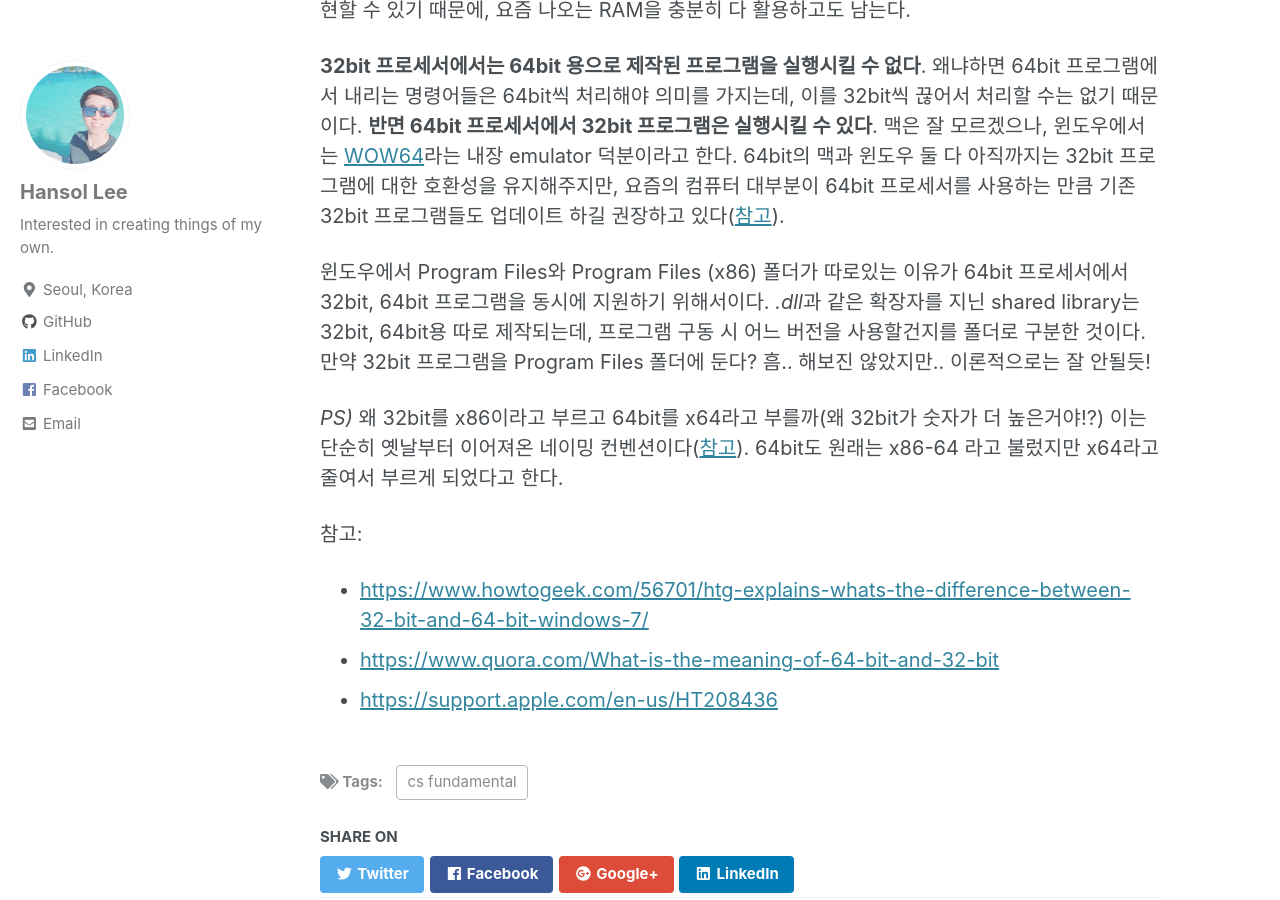
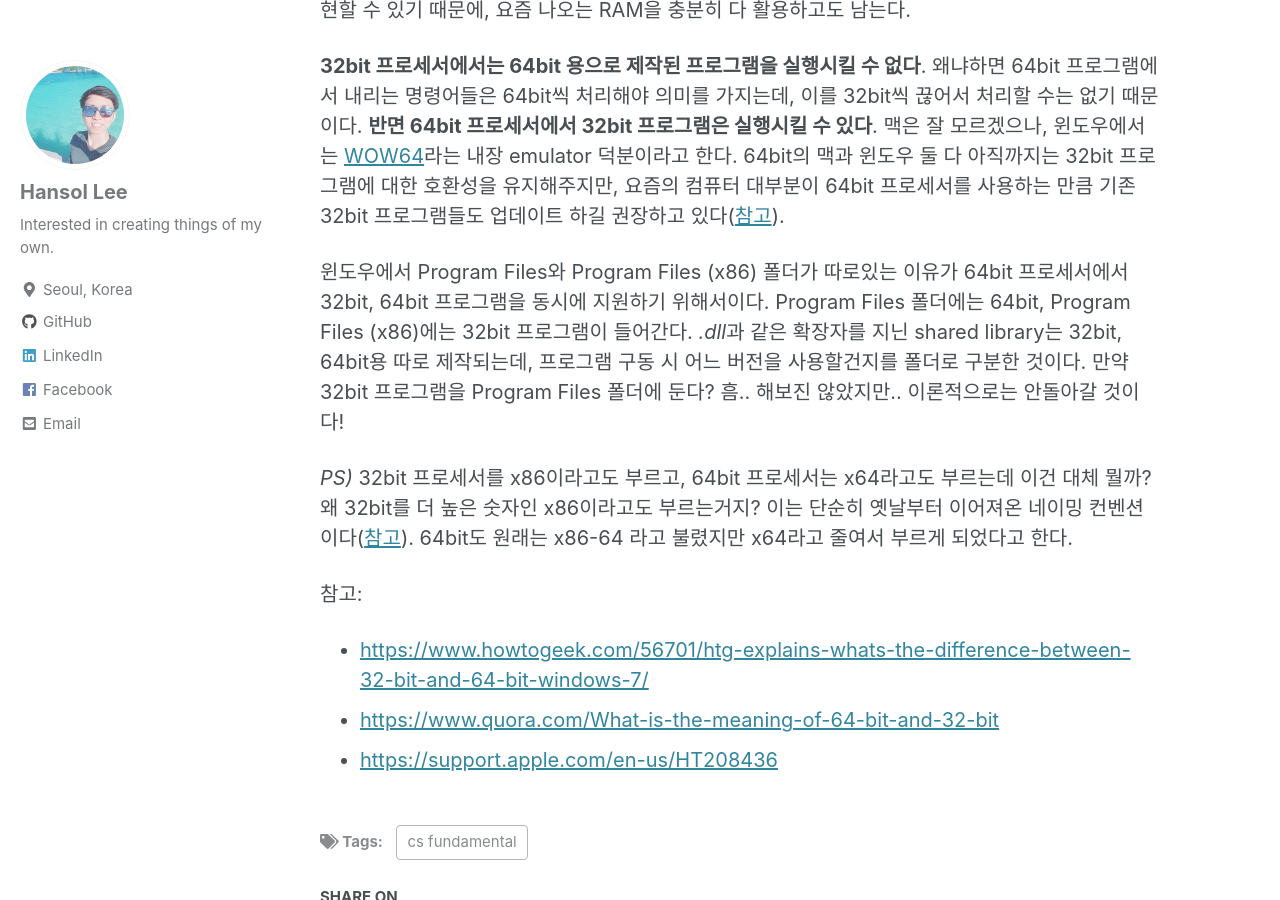
Before and after one commit to giantsol/giantsol.github.io, a Jekyll site: the page built from _posts/2018-12-27-32bit-vs-64bit-processor.md, in a window 1280 px wide and 900 px high, scrolled down 482 px. Built offline with Jekyll 4.4.1, drawn with Linux system fonts in a browser that asks for light colours; cached includes are drawn as plain includes; nearby versions of some CDN libraries; comment, search, counter and statistics services are not loaded.

Commit message:
update 32bit 64bit processor post

```diff
--- a/_posts/2018-12-27-32bit-vs-64bit-processor.md
+++ b/_posts/2018-12-27-32bit-vs-64bit-processor.md
@@ -10,9 +10,9 @@ tags:
 
 **32bit 프로세서에서는 64bit 용으로 제작된 프로그램을 실행시킬 수 없다**. 왜냐하면 64bit 프로그램에서 내리는 명령어들은 64bit씩 처리해야 의미를 가지는데, 이를 32bit씩 끊어서 처리할 수는 없기 때문이다. **반면 64bit 프로세서에서 32bit 프로그램은 실행시킬 수 있다**. 맥은 잘 모르겠으나, 윈도우에서는 [WOW64](https://docs.microsoft.com/en-us/windows/desktop/winprog64/running-32-bit-applications)라는 내장 emulator 덕분이라고 한다. 64bit의 맥과 윈도우 둘 다 아직까지는 32bit 프로그램에 대한 호환성을 유지해주지만, 요즘의 컴퓨터 대부분이 64bit 프로세서를 사용하는 만큼 기존 32bit 프로그램들도 업데이트 하길 권장하고 있다([참고](https://support.apple.com/en-us/HT208436)).
 
-윈도우에서 Program Files와 Program Files (x86) 폴더가 따로있는 이유가 64bit 프로세서에서 32bit, 64bit 프로그램을 동시에 지원하기 위해서이다. *.dll*과 같은 확장자를 지닌 shared library는 32bit, 64bit용 따로 제작되는데, 프로그램 구동 시 어느 버전을 사용할건지를 폴더로 구분한 것이다. 만약 32bit 프로그램을 Program Files 폴더에 둔다? 흠.. 해보진 않았지만.. 이론적으로는 잘 안될듯!
+윈도우에서 Program Files와 Program Files (x86) 폴더가 따로있는 이유가 64bit 프로세서에서 32bit, 64bit 프로그램을 동시에 지원하기 위해서이다. Program Files 폴더에는 64bit, Program Files (x86)에는 32bit 프로그램이 들어간다. *.dll*과 같은 확장자를 지닌 shared library는 32bit, 64bit용 따로 제작되는데, 프로그램 구동 시 어느 버전을 사용할건지를 폴더로 구분한 것이다. 만약 32bit 프로그램을 Program Files 폴더에 둔다? 흠.. 해보진 않았지만.. 이론적으로는 안돌아갈 것이다!
 
-*PS)* 왜 32bit를 x86이라고 부르고 64bit를 x64라고 부를까(왜 32bit가 숫자가 더 높은거야!?) 이는 단순히 옛날부터 이어져온 네이밍 컨벤션이다([참고](https://stackoverflow.com/questions/29974425/why-is-windows-32-bit-called-windows-x86-and-not-windows-x32)). 64bit도 원래는 x86-64 라고 불렀지만 x64라고 줄여서 부르게 되었다고 한다.
+*PS)* 32bit 프로세서를 x86이라고도 부르고, 64bit 프로세서는 x64라고도 부르는데 이건 대체 뭘까? 왜 32bit를 더 높은 숫자인 x86이라고도 부르는거지? 이는 단순히 옛날부터 이어져온 네이밍 컨벤션이다([참고](https://stackoverflow.com/questions/29974425/why-is-windows-32-bit-called-windows-x86-and-not-windows-x32)). 64bit도 원래는 x86-64 라고 불렸지만 x64라고 줄여서 부르게 되었다고 한다.
 
 참고:
 - [https://www.howtogeek.com/56701/htg-explains-whats-the-difference-between-32-bit-and-64-bit-windows-7/](https://www.howtogeek.com/56701/htg-explains-whats-the-difference-between-32-bit-and-64-bit-windows-7/)
```
